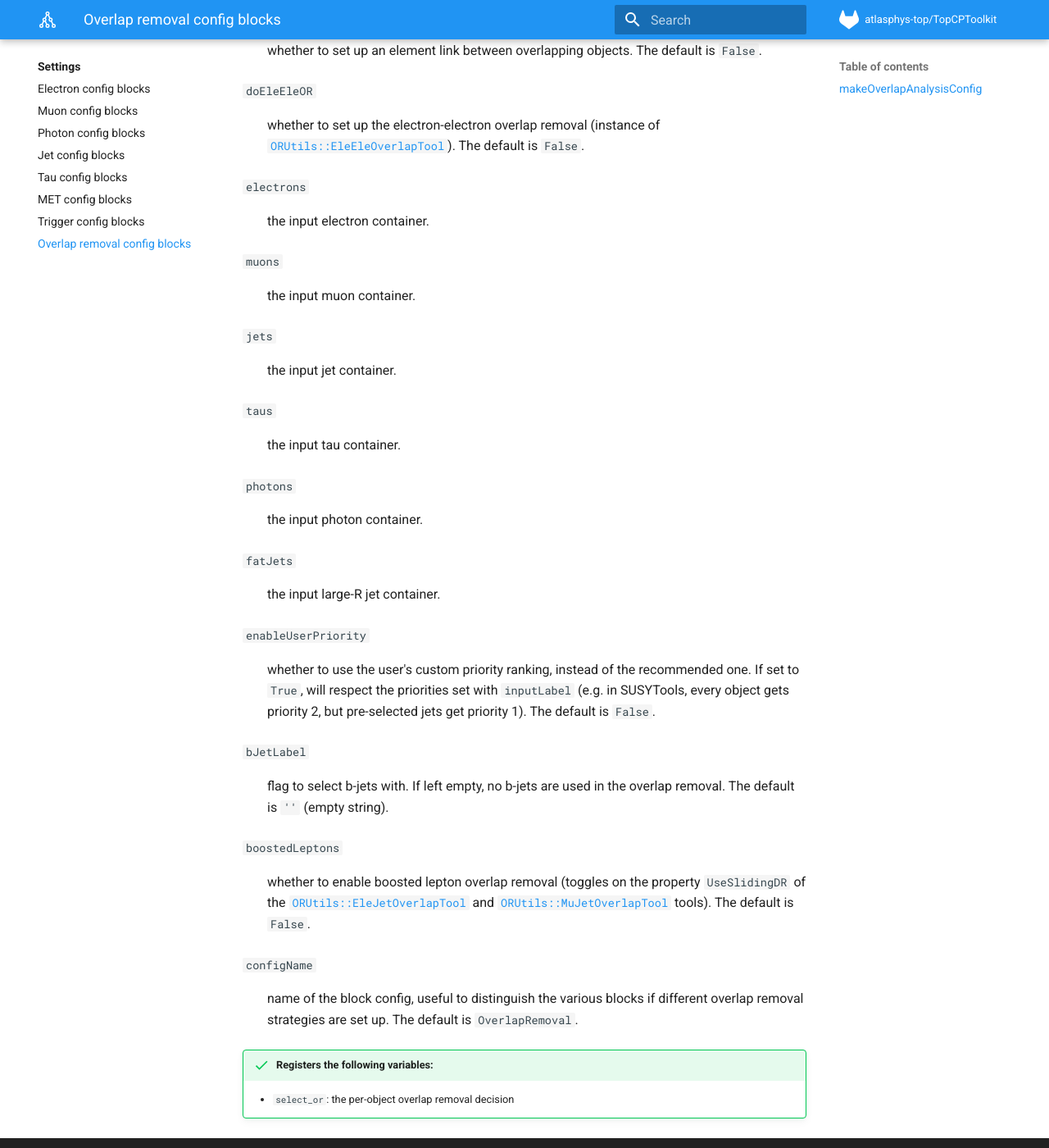
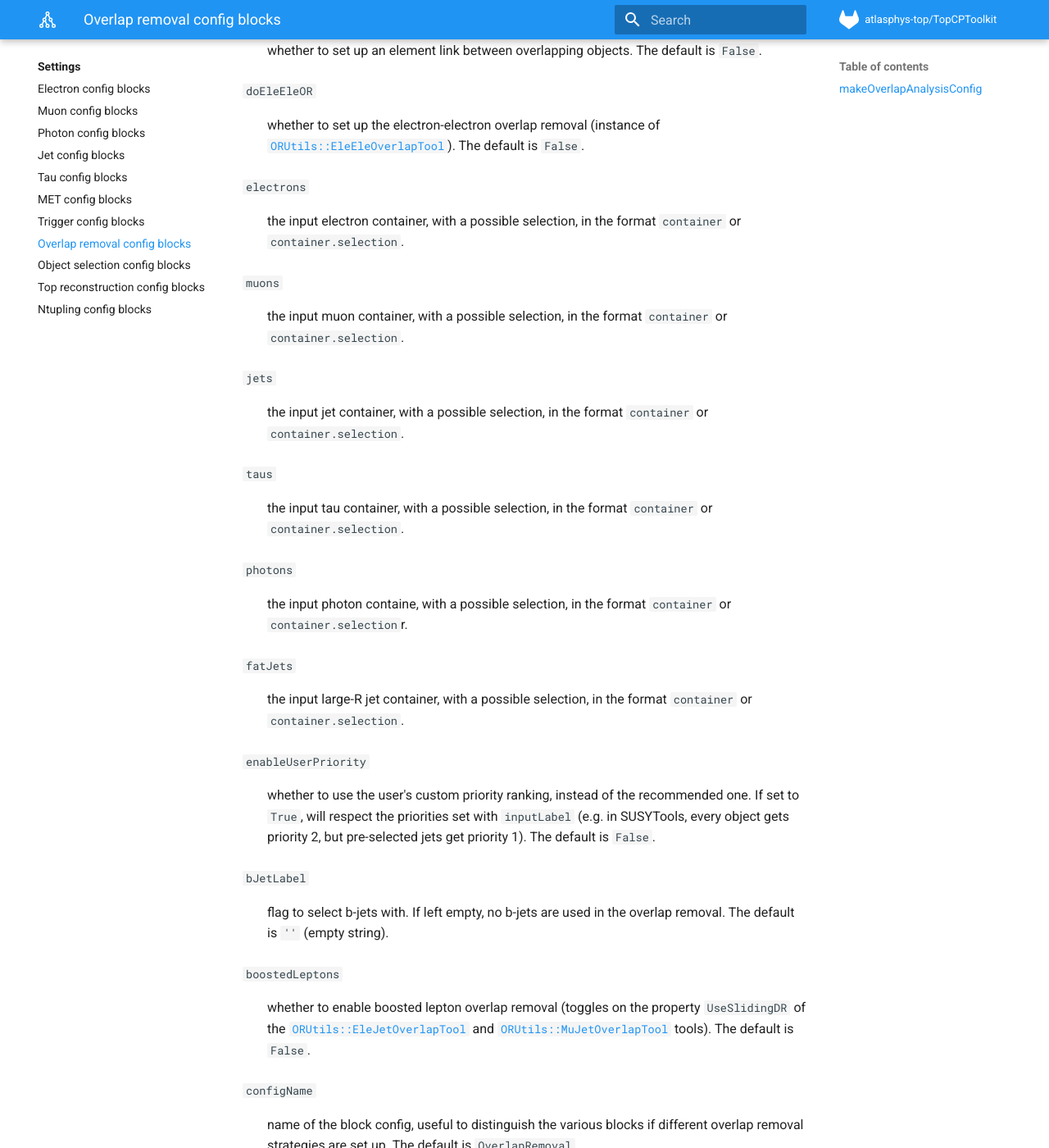
Before and after one commit to SuperNova76/TopCPToolKit, an MkDocs documentation site: the page built from docs/settings/overlap.md, in a window 1280 px wide and 1400 px high, scrolled down 662 px. Shown: the whole window at 82% size. Built offline with MkDocs 1.6.1 and Material for MkDocs 9.7.7, drawn with Linux system fonts in a browser that asks for light colours.

Commit message:
minor fixes

```diff
--- a/docs/settings/overlap.md
+++ b/docs/settings/overlap.md
@@ -19,22 +19,22 @@
 :   whether to set up the electron-electron overlap removal (instance of [`ORUtils::EleEleOverlapTool`](https://acode-browser1.usatlas.bnl.gov/lxr/source/athena/PhysicsAnalysis/AnalysisCommon/AssociationUtils/Root/EleEleOverlapTool.cxx)). The default is `False`.
 
 `electrons`
-:   the input electron container.
+:   the input electron container, with a possible selection, in the format `container` or `container.selection`.
 
 `muons`
-:   the input muon container.
+:   the input muon container, with a possible selection, in the format `container` or `container.selection`.
 
 `jets`
-:   the input jet container.
+:   the input jet container, with a possible selection, in the format `container` or `container.selection`.
 
 `taus`
-:   the input tau container.
+:   the input tau container, with a possible selection, in the format `container` or `container.selection`.
 
 `photons`
-:   the input photon container.
+:   the input photon containe, with a possible selection, in the format `container` or `container.selection`r.
 
 `fatJets`
-:   the input large-R jet container.
+:   the input large-R jet container, with a possible selection, in the format `container` or `container.selection`.
 
 `enableUserPriority`
 :   whether to use the user's custom priority ranking, instead of the recommended one. If set to `True`, will respect the priorities set with `inputLabel` (e.g. in SUSYTools, every object gets priority 2, but pre-selected jets get priority 1). The default is `False`.
--- a/mkdocs.yml
+++ b/mkdocs.yml
@@ -67,3 +67,6 @@ nav:
         - MET config blocks: settings/met.md
         - Trigger config blocks: settings/trigger.md
         - Overlap removal config blocks: settings/overlap.md
+        - Object selection config blocks: settings/objectselection.md
+        - Top reconstruction config blocks: settings/reconstruction.md
+        - Ntupling config blocks: settings/ntupling.md
```
Also changed, not shown: docs/settings/met.md (+4 -4 lines), docs/settings/trigger.md (+3 -3 lines).
